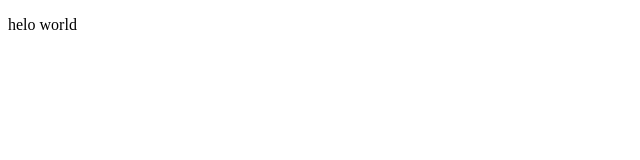
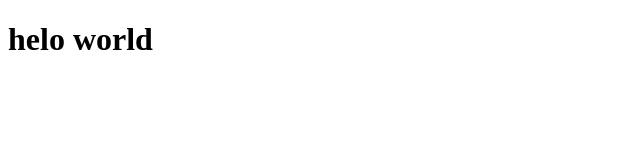
Before and after one commit to clone2spy/shopbino.github.io, a plain HTML site: page index.html in a window 1280 px wide. Shown: the whole page, without its empty margins (0-640 px from the left). Drawn offline with Linux system fonts and the light colour scheme.

Commit message:
Update index.html
thay title

```diff
--- a/index.html
+++ b/index.html
@@ -4,12 +4,12 @@
     <meta charset="UTF-8">
     <meta name="viewport" content="width=device-width, initial-scale=1.0">
     <meta http-equiv="X-UA-Compatible" content="ie=edge">
-    <title>Document</title>
+    <title>Web Practice</title>
 </head>
 <body>
-    <p>
+    <h1>
         helo world
-    </p>
+    </h1>
 
 </body>
 </html>
```
